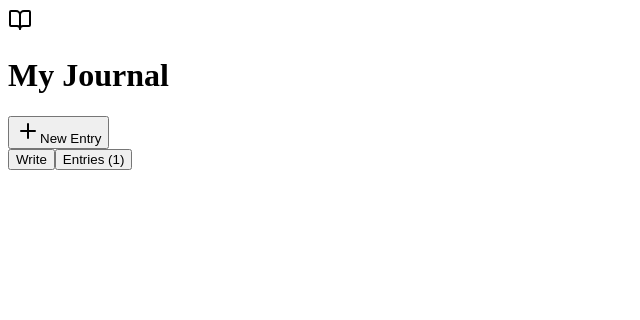
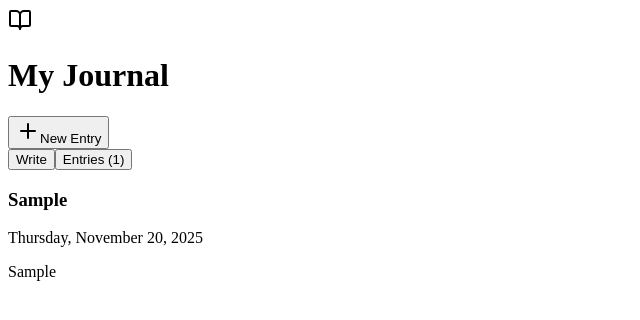
Before and after one commit to BhagyaP27/my-journal-app, a React (Create React App) app: page / in a window 1280 px wide. Both pictures are taken after typing "Sample", "Sample" into the empty fields and a click on the button "Save Entry". Shown: the top 320 px of the page, without its empty margins (0-640 px from the left). Built offline with nearby package versions, Linux system fonts and the light colour scheme.

Commit message:
feat: Display the entries list

```diff
--- a/src/App.js
+++ b/src/App.js
@@ -1,4 +1,4 @@
-import React, { useState } from 'react';
+import React, { useState, useEffect } from 'react';
 import { BookOpen, Plus } from 'lucide-react';
 
 function App() {
@@ -11,6 +11,14 @@ function App() {
     date: ''
   }); // The entry being written/edited right now
   const [view, setView] = useState('write'); // Are we in 'write' mode or 'list' mode?
+
+  // Load entries when app first loads
+  React.useEffect(() => {
+    const savedEntries = localStorage.getItem('journalEntries');
+    if (savedEntries) {
+      setEntries(JSON.parse(savedEntries));
+    }
+  }, []); // The empty [] means "only run this once when app loads"
 
   //functions to save an entry
   const saveEntry = () => {
@@ -115,6 +123,43 @@ function App() {
             </button>
           </div>
         )}
+        {/* List View - only shows when view === 'list' */}
+        {view === 'list' && (
+          <div>
+            {entries.length === 0 ? (
+              <div className="bg-white rounded-2xl shadow-lg p-12 text-center">
+                <BookOpen className="w-16 h-16 text-gray-300 mx-auto mb-4" />
+                <p className="text-gray-500 text-lg">
+                  No journal entries yet. Start writing!
+                </p>
+              </div>
+            ) : (
+              <div className="space-y-4">
+                {entries.map((entry) => (
+                  <div
+                    key={entry.id}
+                    className="bg-white rounded-2xl shadow-lg p-6 hover:shadow-xl transition-shadow"
+                  >
+                    <h3 className="text-xl font-bold text-gray-800 mb-2">
+                      {entry.title}
+                    </h3>
+                    <p className="text-sm text-gray-500 mb-3">
+                      {new Date(entry.date).toLocaleDateString('en-US', {
+                        weekday: 'long',
+                        year: 'numeric',
+                        month: 'long',
+                        day: 'numeric'
+                      })}
+                    </p>
+                    <p className="text-gray-600">
+                      {entry.content}
+                    </p>
+                  </div>
+                ))}
+              </div>
+            )}
+          </div>
+        )}
 
       </div>
     </div>
```
